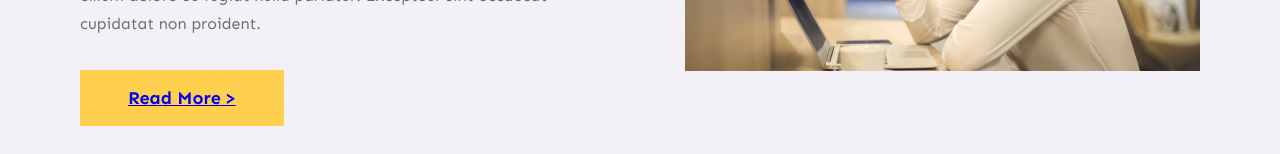
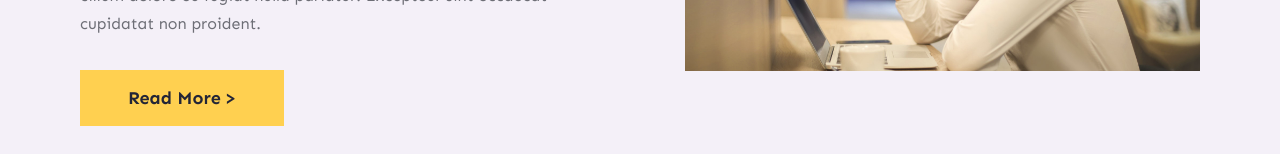
Before and after one commit to jbarrocas/proj_frontend, a React (Create React App) app: page /blog in a window 1280 px wide. Shown: the part 646-800 px from the top of the page. Built offline with nearby package versions, Linux system fonts and the light colour scheme; the HTML template or start-up script is replaced by a standard one.

Commit message:
All key erros in console fixed

```diff
--- a/src/abstract/_mixins.scss
+++ b/src/abstract/_mixins.scss
@@ -1,3 +1,7 @@
+a{
+    text-decoration: none
+}
+
 @mixin whiteButton {
     @include heading-18;
     color: $black;
--- a/src/components/AllPostsHome.jsx
+++ b/src/components/AllPostsHome.jsx
@@ -15,12 +15,14 @@ const AllPostsHome = ({data}) => {
       {data.map((item, id)=>{
         const linkTo = `/blogpost/${id}`;
         return (
-        <Link to={linkTo}>
-            <div key={id} className='post-card'>
-              <p className='author-date'>By <span>{item.author}</span> | {item.date}</p>
-              <h4 className='title'>{item.title}</h4>
-            </div>
-        </Link>
+          <div key={id} className='post-card-container'>
+            <Link to={linkTo}>
+              <div className='post-card'>
+                <p className='author-date'>By <span>{item.author}</span> | {item.date}</p>
+                <h4 className='title'>{item.title}</h4>
+              </div>
+            </Link>
+          </div>
         )
       })}
     </div>
--- a/src/components/FeaturedPostBlog.jsx
+++ b/src/components/FeaturedPostBlog.jsx
@@ -10,18 +10,21 @@ const FeaturedPostBlog = ({ data }) => {
   const featuredPost = data.length - 1;
 
     return (
-        <div className='featured-post'>
+        <div className='featured-post-blog'>
             {data.map((item, id) => {
+              const linkTo = `/blogpost/${id}`;
               return (
-                <div className='fp-wrapper'>
+                <div key={id} className='post-content'>
                     <div className='text-wrapper'>
                         <p className={ featuredPost === id ? 'tag' : 'tag hidden' }>Featured Post</p>
                         <h2 className={ featuredPost === id ? 'title' : 'title hidden' }>{item.title}</h2>
                         <p className={ featuredPost === id ? 'author-date' : 'author-date hidden' } >By <span>{item.author}</span> | {item.date}</p>
                         <p className={ featuredPost === id ? 'text' : 'text hidden' }>{item.text}</p>
-                        <div className={ featuredPost === id ? 'button' : 'button hidden' }>
-                            <Link to='/#'>Read More &#62;</Link>
-                        </div>
+                        <Link to={linkTo}>
+                          <div className={ featuredPost === id ? 'button' : 'button hidden' }>
+                            Read More &#62;
+                          </div>
+                        </Link>
                     </div>
                     <img className={ featuredPost === id ? 'image' : 'image hidden' } src={item.url} alt={item.alt}></img>
                 </div>
--- a/src/components/FeaturedPostBlog.scss
+++ b/src/components/FeaturedPostBlog.scss
@@ -1,6 +1,6 @@
 @import '../abstract/main';
 
-.featured-post{
+.featured-post-blog{
     background-color: $lavender;
     padding: 5rem;
 
@@ -12,7 +12,7 @@
         padding: 1rem;
     }
 
-    .fp-wrapper{
+    .post-content{
         display: flex;
         align-items: center;
         gap: 8.185rem;
--- a/src/components/ImageSlider.jsx
+++ b/src/components/ImageSlider.jsx
@@ -30,8 +30,8 @@ const ImageSlider = ({ data }) => {
       {data.map((item, id) => {
         const linkTo = `/blogpost/${id}`;
         return (
-          <>
-          <div key={id} className={ image === id ? 'slider-wrapper' : 'slider-wrapper hidden'}>
+          <div key={id} className='sliders-container'>
+            <div className={ image === id ? 'slider-wrapper' : 'slider-wrapper hidden'}>
               <div className='image-wrapper'>
                 <img className='overlay' src={item.urlOverlay} alt={item.alt}></img>
                 <img className='slider-image' src={item.url} alt={item.alt}></img>
@@ -67,7 +67,7 @@ const ImageSlider = ({ data }) => {
                 </div>
               </div>
             </div>
-          </>
+          </div>
         )
       })}
           <div className='controls-wrapper'>
```
Lines whose indentation alone changed are shown as unchanged.
